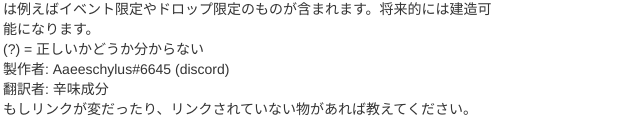
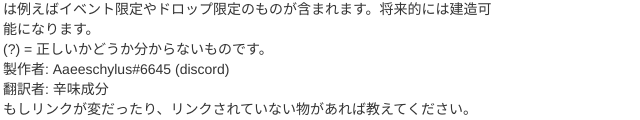
Before and after one commit to Aaeeschylus/Aaeeschylus.github.io, a plain HTML site: page mainjp.html in a window 1280 px wide. Shown: the part 936-1056 px from the top of the page, 0-640 px from the left. Drawn offline with Linux system fonts and the light colour scheme.

```diff
--- a/mainjp.html
+++ b/mainjp.html
@@ -231,7 +231,7 @@
                 <ul>
                     <li><span style="color:red">赤文字</span> = 日本では未実装のものです。</li>
                     <li><span style="color:#9d00ff">紫文字</span> = 日本でも実装されていますが、今の所は建造不可のものです。これには例えばイベント限定やドロップ限定のものが含まれます。将来的には建造可能になります。</li>
-                    <li>(?) = 正しいかどうか分からない</li>
+                    <li>(?) = 正しいかどうか分からないものです。</li>
                     <li>製作者: Aaeeschylus#6645 (discord)</li>
                     <li>翻訳者: 辛味成分</li>
                     <li>もしリンクが変だったり、リンクされていない物があれば教えてください。</li>
```
